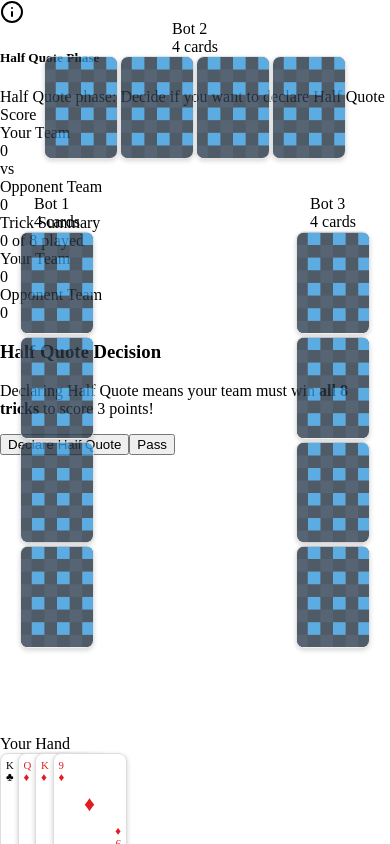
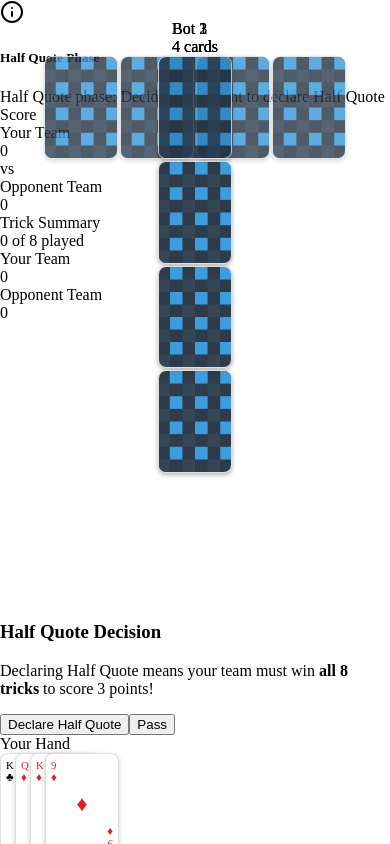
Before and after one commit to ayeshpemal/omi, a React (Vite) app in the folder client/: page / in a window 390 px wide. Built offline with nearby package versions, Linux system fonts and the light colour scheme.

Commit message:
fix some UI issues

```diff
--- a/client/src/components/Game/GameBoard.tsx
+++ b/client/src/components/Game/GameBoard.tsx
@@ -1,4 +1,4 @@
-import { FC, useEffect } from "react";
+import { FC, useEffect, useState } from "react";
 import { AIPlayer } from "./AIPlayer";
 import { PlayerHand } from "./PlayerHand";
 import { PlayArea } from "./PlayArea";
@@ -9,11 +9,25 @@ import { TrickSummary } from "./TrickSummary";
 import { CardExchange } from "./CardExchange";
 import { useAudio } from "../../lib/stores/useAudio";
 import { useGame } from "../../context/GameContext";
+import { useIsMobile } from "../../hooks/use-is-mobile";
 
 export const GameBoard: FC = () => {
   const { state } = useGame();
+  const { setBackgroundMusic, setHitSound, setSuccessSound } = useAudio();
+  const isMobile = useIsMobile();
+  const [windowHeight, setWindowHeight] = useState(window.innerHeight);
+  const [windowWidth, setWindowWidth] = useState(window.innerWidth);
 
-  const { setBackgroundMusic, setHitSound, setSuccessSound } = useAudio();
+  // Track window dimensions for responsive layout
+  useEffect(() => {
+    const handleResize = () => {
+      setWindowHeight(window.innerHeight);
+      setWindowWidth(window.innerWidth);
+    };
+
+    window.addEventListener('resize', handleResize);
+    return () => window.removeEventListener('resize', handleResize);
+  }, []);
 
   // Set up audio elements
   useEffect(() => {
@@ -39,26 +53,51 @@ export const GameBoard: FC = () => {
     };
   }, []);
 
+  // Determine layout based on screen size
+  const isCompactLayout = isMobile || windowHeight < 700 || windowWidth < 900;
+  const isVeryNarrow = windowWidth < 600;
+
+  // Determine which phases need the game controls to be visible
+  const shouldShowControls = (phase: string): boolean => {
+    if (!isCompactLayout) return true; // Always show on regular layout
+
+    // These phases need controls to be visible even in compact layout
+    const phasesWithControls = [
+      "half_quote_decision",
+      "trump_declaration",
+      "full_quote_decision",
+      "round_end"
+    ];
+
+    return phasesWithControls.includes(phase);
+  };
+
+  // Special classes for when we're in Half Quote decision phase to ensure cards remain visible
+  const playerHandClasses = state.currentPhase === "half_quote_decision"
+    ? `mt-2 md:mt-4 ${isCompactLayout ? 'pb-2' : ''} z-30`
+    : `mt-2 md:mt-4 ${isCompactLayout ? 'pb-2' : ''}`;
+
   return (
-    <div className="game-board h-screen flex flex-col bg-gradient-to-b from-gray-100 to-gray-200 p-4">
+    <div className="game-board h-screen flex flex-col bg-gradient-to-b from-gray-100 to-gray-200 p-2 md:p-4 overflow-hidden">
       {/* Game info and message */}
-      <GameInfo className="mb-4" />
+      <GameInfo className="mb-2 md:mb-4" />
 
       {/* Main game area */}
-      <div className="flex flex-1 gap-4 relative">
-        {/* Left sidebar */}
-        <div className="w-64 flex flex-col gap-4">
-          <ScoreBoard className="flex-none" />
+      <div className={`flex flex-1 ${isCompactLayout ? 'flex-col-reverse' : 'flex-row'} gap-2 md:gap-4 relative overflow-hidden`}>
+        {/* Left sidebar - changes to top bar in compact layout */}
+        <div className={`
+          ${isCompactLayout ? 'w-full h-auto' : isVeryNarrow ? 'w-48' : 'w-64'}
+          flex ${isCompactLayout ? 'flex-row justify-around' : 'flex-col'}
+          gap-2 md:gap-4 relative
+        `}>
+          <ScoreBoard className={`flex-none ${isCompactLayout ? 'w-[48%]' : 'w-full'}`} />
 
           {/* Trick Summary - Always visible */}
-          <TrickSummary className="flex-none" />
-
-          {/* Game controls */}
-          <GameControls className="flex-none mt-auto" />
+          <TrickSummary className={`flex-none ${isCompactLayout ? 'w-[48%]' : 'w-full'}`} />
         </div>
 
         {/* Central game area */}
-        <div className="flex-1 relative bg-green-50 rounded-lg shadow-inner overflow-hidden">
+        <div className="flex-1 relative bg-green-50 rounded-lg shadow-inner overflow-hidden min-h-[200px]">
           {/* Card exchange UI during that phase */}
           {state.currentPhase === "card_exchange" && (
             <div className="absolute inset-0 flex items-center justify-center bg-black bg-opacity-20 z-10">
@@ -66,18 +105,43 @@ export const GameBoard: FC = () => {
             </div>
           )}
 
-          {/* AI Players */}
-          <AIPlayer playerId="bot1" position="left" />
-          <AIPlayer playerId="bot2" position="top" />
-          <AIPlayer playerId="bot3" position="right" />
+          {/* AI Players with responsive positioning */}
+          <AIPlayer
+            playerId="bot1"
+            position={isCompactLayout ? "bottom-left" : "left"}
+            className={isCompactLayout ? "scale-75 origin-bottom-left" : ""}
+          />
+          <AIPlayer
+            playerId="bot2"
+            position="top"
+            className={isCompactLayout ? "scale-75 origin-top" : ""}
+          />
+          <AIPlayer
+            playerId="bot3"
+            position={isCompactLayout ? "bottom-right" : "right"}
+            className={isCompactLayout ? "scale-75 origin-bottom-right" : ""}
+          />
 
-          {/* Play area */}
-          <PlayArea className="absolute inset-0" />
+          {/* Play area with padding for AI players */}
+          <PlayArea className="absolute inset-4 md:inset-8" />
         </div>
       </div>
 
-      {/* Player's hand */}
-      <PlayerHand className="mt-4" />
+      {/* Game controls - Floating position that doesn't overlap with cards */}
+      {shouldShowControls(state.currentPhase) && (
+        <GameControls
+          className={`
+            ${state.currentPhase === "half_quote_decision"
+              ? 'absolute top-1/4 left-1/2 transform -translate-x-1/2 -translate-y-1/2 z-50'
+              : 'absolute bottom-[calc(15%+85px)] right-4 z-50'}
+            max-w-sm shadow-xl
+            ${state.currentPhase === "half_quote_decision" ? 'bg-amber-50 border-2 border-amber-200' : ''}
+          `}
+        />
+      )}
+
+      {/* Player's hand - Ensure it's visible during Half Quote decision */}
+      <PlayerHand className={playerHandClasses} />
     </div>
   );
 };
--- a/client/src/components/Game/PlayerHand.tsx
+++ b/client/src/components/Game/PlayerHand.tsx
@@ -73,8 +73,26 @@ export const PlayerHand: FC<PlayerHandProps> = ({ className }) => {
   const playableCards = playerHand.filter(canPlayCard);
   const isMobile = useIsMobile();
 
+  // Adjust card display settings based on game phase
+  const isSpecialPhase = ["half_quote_decision", "trump_declaration", "full_quote_decision"].includes(state.currentPhase);
+
+  // Use smaller overlap in special phases to make sure all cards are visible
+  const cardOverlap = isSpecialPhase
+    ? (isMobile ? 15 : 30)
+    : (isMobile ? 25 : 40);
+
+  // Adjust card size in decision phases for better visibility
+  const cardSize = isSpecialPhase && isMobile
+    ? "small"
+    : isMobile ? "small" : "normal";
+
+  // Make sure cards are positioned correctly in special phases
+  const cardListStyles = isSpecialPhase
+    ? { transform: "translateY(-10px)", marginBottom: "10px" }
+    : {};
+
   return (
-    <div className={`player-hand ${className || ""} w-full max-w-4xl mx-auto px-2`}>
+    <div className={`player-hand ${className || ""} w-full max-w-4xl mx-auto px-2 ${isSpecialPhase ? 'relative' : ''}`}>
       <div className="text-center mb-2 font-semibold text-sm md:text-base">
         {isPlayerTurn && state.currentPhase === "trick_play" && (
           <span className="inline-block bg-blue-100 dark:bg-blue-900 text-blue-800 dark:text-blue-100 px-2 py-1 rounded-full text-xs md:text-sm mr-2 animate-pulse">
@@ -94,11 +112,12 @@ export const PlayerHand: FC<PlayerHandProps> = ({ className }) => {
         selectedCards={selectedCards}
         onCardClick={handleCardClick}
         playableCards={playableCards}
-        size={isMobile ? "small" : "normal"}
+        size={cardSize}
         fanned={true}
-        overlap={isMobile ? 25 : 40}
+        overlap={cardOverlap}
         maxWidth={isMobile ? undefined : 800} // Let it auto-calculate on mobile
         className="transition-all duration-300"
+        style={cardListStyles}
       />
 
       {/* Contextual help text */}
@@ -109,6 +128,15 @@ export const PlayerHand: FC<PlayerHandProps> = ({ className }) => {
             : "Select a card to play"}
         </div>
       )}
+
+      {/* Special notification for decision phases */}
+      {isSpecialPhase && (
+        <div className="text-center text-xs text-gray-600 dark:text-gray-300 mt-2">
+          <span className="inline-block bg-gray-100 dark:bg-gray-800 px-2 py-1 rounded">
+            Your cards are still available for reference
+          </span>
+        </div>
+      )}
     </div>
   );
 };
```
